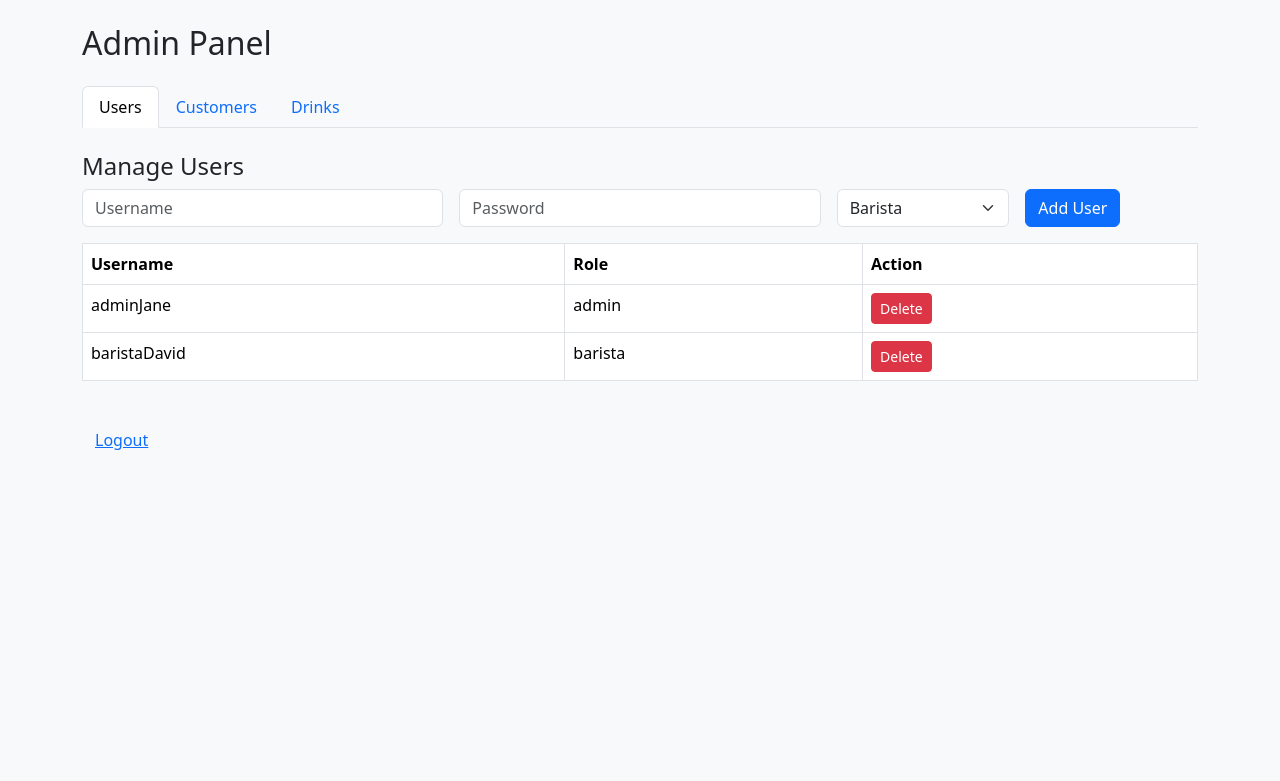
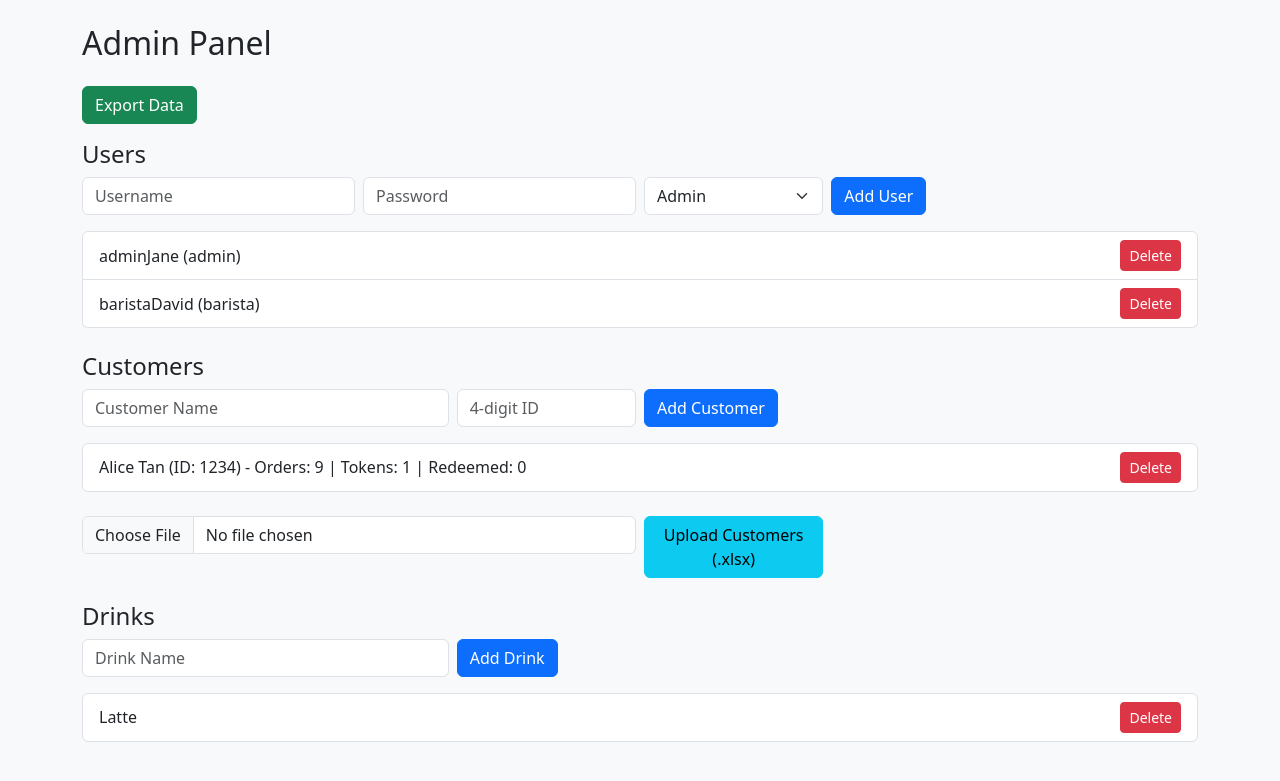
Before and after one commit to dycw30/coffee-loyalty-card, a Flask app: page /admin in a window 1280 px wide. Shown: the top 781 px of the page. Run offline with Flask 3, Linux system fonts and the light colour scheme; a user stored in the database is signed in; data comes from the database, SQL or seed files in the repository.

Commit message:
Add Export button and admin panel layout

```diff
--- a/templates/admin.html
+++ b/templates/admin.html
@@ -4,150 +4,98 @@
     <meta charset="UTF-8">
     <title>Admin Panel</title>
     <link href="https://cdn.jsdelivr.net/npm/bootstrap@5.3.2/dist/css/bootstrap.min.css" rel="stylesheet">
-    <script src="https://code.jquery.com/jquery-3.6.0.min.js"></script>
 </head>
 <body class="bg-light">
 <div class="container py-4">
     <h2 class="mb-4">Admin Panel</h2>
 
-    <ul class="nav nav-tabs mb-4" id="adminTabs">
-        <li class="nav-item">
-            <a class="nav-link active" data-bs-toggle="tab" href="#users">Users</a>
-        </li>
-        <li class="nav-item">
-            <a class="nav-link" data-bs-toggle="tab" href="#customers">Customers</a>
-        </li>
-        <li class="nav-item">
-            <a class="nav-link" data-bs-toggle="tab" href="#drinks">Drinks</a>
-        </li>
-    </ul>
+    <a href="/export_data" class="btn btn-success mb-3" target="_blank">Export Data</a>
 
-    <div class="tab-content">
-        <!-- Users Tab -->
-        <div class="tab-pane fade show active" id="users">
-            <h4>Manage Users</h4>
-            <form action="/add_user" method="post" class="row g-3 mb-3">
-                <div class="col-md-4">
-                    <input type="text" name="username" class="form-control" placeholder="Username" required>
+    <h4>Users</h4>
+    <form method="POST" action="/add_user" class="row g-2 mb-3">
+        <div class="col-md-3">
+            <input name="username" class="form-control" placeholder="Username" required>
         </div>
-                <div class="col-md-4">
-                    <input type="password" name="password" class="form-control" placeholder="Password" required>
+        <div class="col-md-3">
+            <input name="password" type="password" class="form-control" placeholder="Password" required>
         </div>
         <div class="col-md-2">
-                    <select name="role" class="form-select" required>
+            <select name="role" class="form-select">
+                <option value="admin">Admin</option>
                 <option value="barista">Barista</option>
-                        <option value="admin">Admin</option>
             </select>
         </div>
         <div class="col-md-2">
             <button type="submit" class="btn btn-primary">Add User</button>
         </div>
     </form>
-            <table class="table table-bordered">
-                <thead><tr><th>Username</th><th>Role</th><th>Action</th></tr></thead>
-                <tbody>
+    <ul class="list-group mb-4">
         {% for user in users %}
-                    <tr>
-                        <td>{{ user.username }}</td>
-                        <td>{{ user.role }}</td>
-                        <td>
-                            <form action="/delete_user" method="post" style="display:inline">
+            <li class="list-group-item d-flex justify-content-between align-items-center">
+                {{ user.username }} ({{ user.role }})
+                <form method="POST" action="/delete_user" class="m-0">
                     <input type="hidden" name="user_id" value="{{ user.id }}">
-                                <button type="submit" class="btn btn-danger btn-sm">Delete</button>
+                    <button type="submit" class="btn btn-sm btn-danger">Delete</button>
                 </form>
-                        </td>
-                    </tr>
+            </li>
         {% endfor %}
-                </tbody>
-            </table>
+    </ul>
+
+    <h4>Customers</h4>
+    <form method="POST" action="/add_customer" class="row g-2 mb-3">
+        <div class="col-md-4">
+            <input name="name" class="form-control" placeholder="Customer Name" required>
         </div>
-
-        <!-- Customers Tab -->
-        <div class="tab-pane fade" id="customers">
-            <h4>Manage Customers</h4>
-            <form action="/add_customer" method="post" class="row g-3 mb-3">
-                <div class="col-md-6">
-                    <input type="text" name="name" class="form-control" placeholder="Customer Name" required>
-                </div>
-                <div class="col-md-4">
-                    <input type="text" name="unique_id" class="form-control" placeholder="4-digit Unique ID" required>
+        <div class="col-md-2">
+            <input name="unique_id" class="form-control" placeholder="4-digit ID" maxlength="4" required>
         </div>
         <div class="col-md-2">
             <button type="submit" class="btn btn-primary">Add Customer</button>
         </div>
     </form>
+    <ul class="list-group mb-4">
+        {% for customer in customers %}
+            <li class="list-group-item d-flex justify-content-between align-items-center">
+                {{ customer.name }} (ID: {{ customer.unique_id }}) - Orders: {{ customer.total_orders }} | Tokens: {{ customer.tokens_earned }} | Redeemed: {{ customer.tokens_redeemed }}
+                <form method="POST" action="/delete_customer" class="m-0">
+                    <input type="hidden" name="customer_id" value="{{ customer.id }}">
+                    <button type="submit" class="btn btn-sm btn-danger">Delete</button>
+                </form>
+            </li>
+        {% endfor %}
+    </ul>
 
-            <form action="/upload_customers" method="post" enctype="multipart/form-data" class="mb-3">
-                <div class="row g-3">
-                    <div class="col-md-10">
-                        <input type="file" name="file" accept=".xlsx" class="form-control" required>
+    <form method="POST" action="/upload_customers" enctype="multipart/form-data" class="mb-4">
+        <div class="row g-2">
+            <div class="col-md-6">
+                <input type="file" name="file" class="form-control" accept=".xlsx" required>
             </div>
             <div class="col-md-2">
-                        <button type="submit" class="btn btn-secondary">Upload Excel</button>
+                <button type="submit" class="btn btn-info">Upload Customers (.xlsx)</button>
             </div>
         </div>
     </form>
 
-            <form action="/export_data" method="get" class="mb-3">
-                <button type="submit" class="btn btn-success">Export All Data</button>
-            </form>
-
-            <table class="table table-bordered">
-                <thead><tr><th>Name</th><th>UID</th><th>Total Orders</th><th>Tokens Earned</th><th>Redeemed</th><th>Balance</th><th>Action</th></tr></thead>
-                <tbody>
-                {% for c in customers %}
-                    <tr>
-                        <td>{{ c.name }}</td>
-                        <td>{{ c.unique_id }}</td>
-                        <td>{{ c.total_orders }}</td>
-                        <td>{{ c.tokens_earned }}</td>
-                        <td>{{ c.tokens_redeemed }}</td>
-                        <td>{{ c.tokens_earned - c.tokens_redeemed }}</td>
-                        <td>
-                            <form action="/delete_customer" method="post" style="display:inline">
-                                <input type="hidden" name="customer_id" value="{{ c.id }}">
-                                <button type="submit" class="btn btn-danger btn-sm">Delete</button>
-                            </form>
-                        </td>
-                    </tr>
-                {% endfor %}
-                </tbody>
-            </table>
+    <h4>Drinks</h4>
+    <form method="POST" action="/add_drink" class="row g-2 mb-3">
+        <div class="col-md-4">
+            <input name="drink_name" class="form-control" placeholder="Drink Name" required>
         </div>
-
-        <!-- Drinks Tab -->
-        <div class="tab-pane fade" id="drinks">
-            <h4>Manage Drinks</h4>
-            <form action="/add_drink" method="post" class="row g-3 mb-3">
-                <div class="col-md-8">
-                    <input type="text" name="drink_name" class="form-control" placeholder="Drink Name" required>
-                </div>
-                <div class="col-md-4">
+        <div class="col-md-2">
             <button type="submit" class="btn btn-primary">Add Drink</button>
         </div>
     </form>
-            <table class="table table-bordered">
-                <thead><tr><th>Drink Name</th><th>Action</th></tr></thead>
-                <tbody>
-                {% for d in drinks %}
-                    <tr>
-                        <td>{{ d.name }}</td>
-                        <td>
-                            <form action="/delete_drink" method="post" style="display:inline">
-                                <input type="hidden" name="drink_id" value="{{ d.id }}">
-                                <button type="submit" class="btn btn-danger btn-sm">Delete</button>
+    <ul class="list-group">
+        {% for drink in drinks %}
+            <li class="list-group-item d-flex justify-content-between align-items-center">
+                {{ drink.name }}
+                <form method="POST" action="/delete_drink" class="m-0">
+                    <input type="hidden" name="drink_id" value="{{ drink.id }}">
+                    <button type="submit" class="btn btn-sm btn-danger">Delete</button>
                 </form>
-                        </td>
-                    </tr>
+            </li>
         {% endfor %}
-                </tbody>
-            </table>
+    </ul>
 </div>
-    </div>
-
-    <a href="/logout" class="btn btn-link mt-4">Logout</a>
-</div>
-
-<script src="https://cdn.jsdelivr.net/npm/bootstrap@5.3.2/dist/js/bootstrap.bundle.min.js"></script>
 </body>
 </html>
```
Lines whose indentation alone changed are shown as unchanged.
